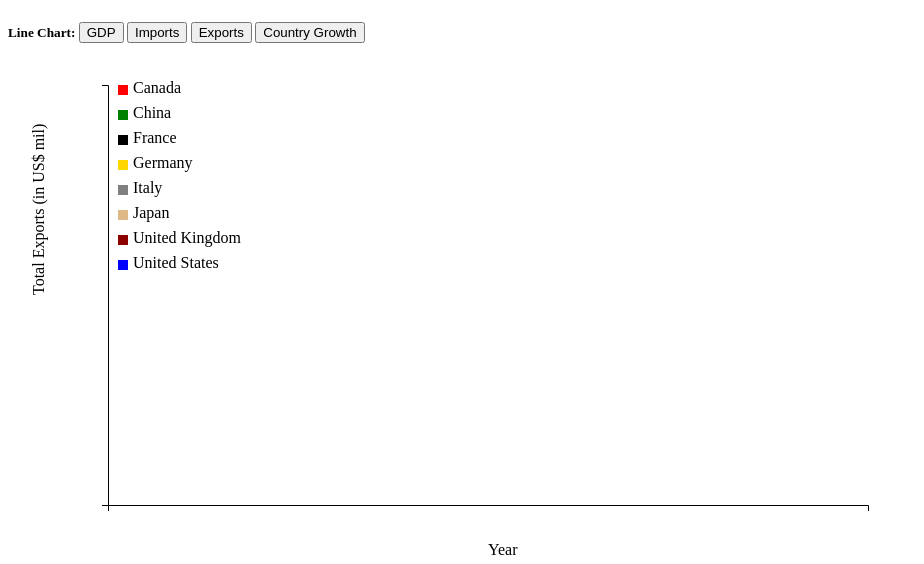
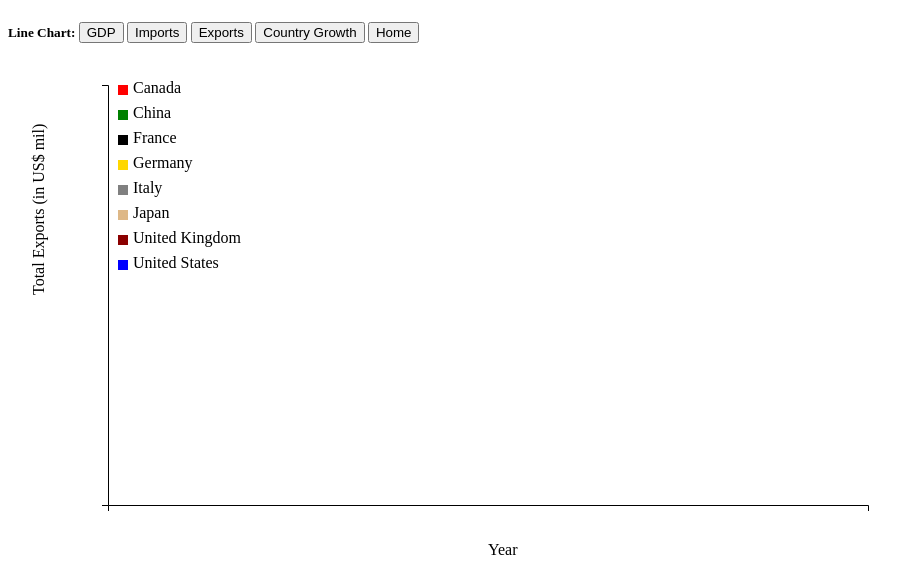
Before and after one commit to PaulBernert/Project2-Group4-World-Bank, a Flask app: page /exports_chart in a window 1280 px wide. Shown: the top 564 px of the page, without its empty margins (0-924 px from the left). Run offline with Flask 2, Linux system fonts and the light colour scheme; parts of the project's set-up code (start-up, migrations or seed data) failed here and were passed over; some libraries are stand-ins or nearby versions.

Commit message:
+ home buttons

```diff
--- a/templates/country_growth.html
+++ b/templates/country_growth.html
@@ -21,6 +21,7 @@
         <button id="importsButton">Imports</button>
         <button id="exportsButton">Exports</button>
         <button id="growthButton">Country Growth</button>
+        <button onclick="window.location.href='https://world-bank-project-2.herokuapp.com/';">Home</button>
       </h5>
     </div>
   	<script src="{{ url_for('static', filename='js/line/country_growth_app.js') }}"></script>
--- a/templates/exports.html
+++ b/templates/exports.html
@@ -20,7 +20,8 @@
       	<button id="gdpButton">GDP</button>
       	<button id="importsButton">Imports</button>
       	<button id="exportsButton">Exports</button>
-      	<button id="growthButton">Country Growth</button>
+        <button id="growthButton">Country Growth</button>
+        <button onclick="window.location.href='https://world-bank-project-2.herokuapp.com/';">Home</button>
     	</h5>
   	</div>
   	<script src="{{ url_for('static', filename='js/line/exports_app.js') }}"></script>
--- a/templates/gdp.html
+++ b/templates/gdp.html
@@ -21,6 +21,7 @@
         <button id="importsButton">Imports</button>
         <button id="exportsButton">Exports</button>
         <button id="growthButton">Country Growth</button>
+        <button onclick="window.location.href='https://world-bank-project-2.herokuapp.com/';">Home</button>
       </h5>
     </div>
   	<script src="{{ url_for('static', filename='js/line/gdp_app.js') }}"></script>
--- a/templates/imports.html
+++ b/templates/imports.html
@@ -20,7 +20,8 @@
       	<button id="gdpButton">GDP</button>
         <button id="importsButton">Imports</button>
         <button id="exportsButton">Exports</button>
-        <button id="growthButton">Country Growth</button>
+		<button id="growthButton">Country Growth</button>
+		<button onclick="window.location.href='https://world-bank-project-2.herokuapp.com/';">Home</button>
       </h5>
     </div>
   <script src="{{ url_for('static', filename='js/line/imports_app.js') }}"></script>
--- a/templates/worldMapGDP.html
+++ b/templates/worldMapGDP.html
@@ -26,6 +26,7 @@
         <button id="popButton">Population</button>
         <button id="tradeButton">Trade Balance</button>
         <button id="gdpCapButton">GDP per Capita</button>
+        <button onclick="window.location.href='https://world-bank-project-2.herokuapp.com/';">Home</button>
       </h5>
     </div>
 
--- a/templates/worldMapGDPCap.html
+++ b/templates/worldMapGDPCap.html
@@ -26,6 +26,7 @@
         <button id="popButton">Population</button>
         <button id="tradeButton">Trade Balance</button>
         <button id="gdpCapButton">GDP per Capita</button>
+        <button onclick="window.location.href='https://world-bank-project-2.herokuapp.com/';">Home</button>
       </h5>
     </div>
 
--- a/templates/worldMapPopulation.html
+++ b/templates/worldMapPopulation.html
@@ -26,6 +26,7 @@
         <button id="popButton">Population</button>
         <button id="tradeButton">Trade Balance</button>
         <button id="gdpCapButton">GDP per Capita</button>
+        <button onclick="window.location.href='https://world-bank-project-2.herokuapp.com/';">Home</button>
       </h5>
     </div>
 
--- a/templates/worldMapTradeBalance.html
+++ b/templates/worldMapTradeBalance.html
@@ -26,6 +26,7 @@
         <button id="popButton">Population</button>
         <button id="tradeButton">Trade Balance</button>
         <button id="gdpCapButton">GDP per Capita</button>
+        <button onclick="window.location.href='https://world-bank-project-2.herokuapp.com/';">Home</button>
       </h5>
     </div>
 
```
